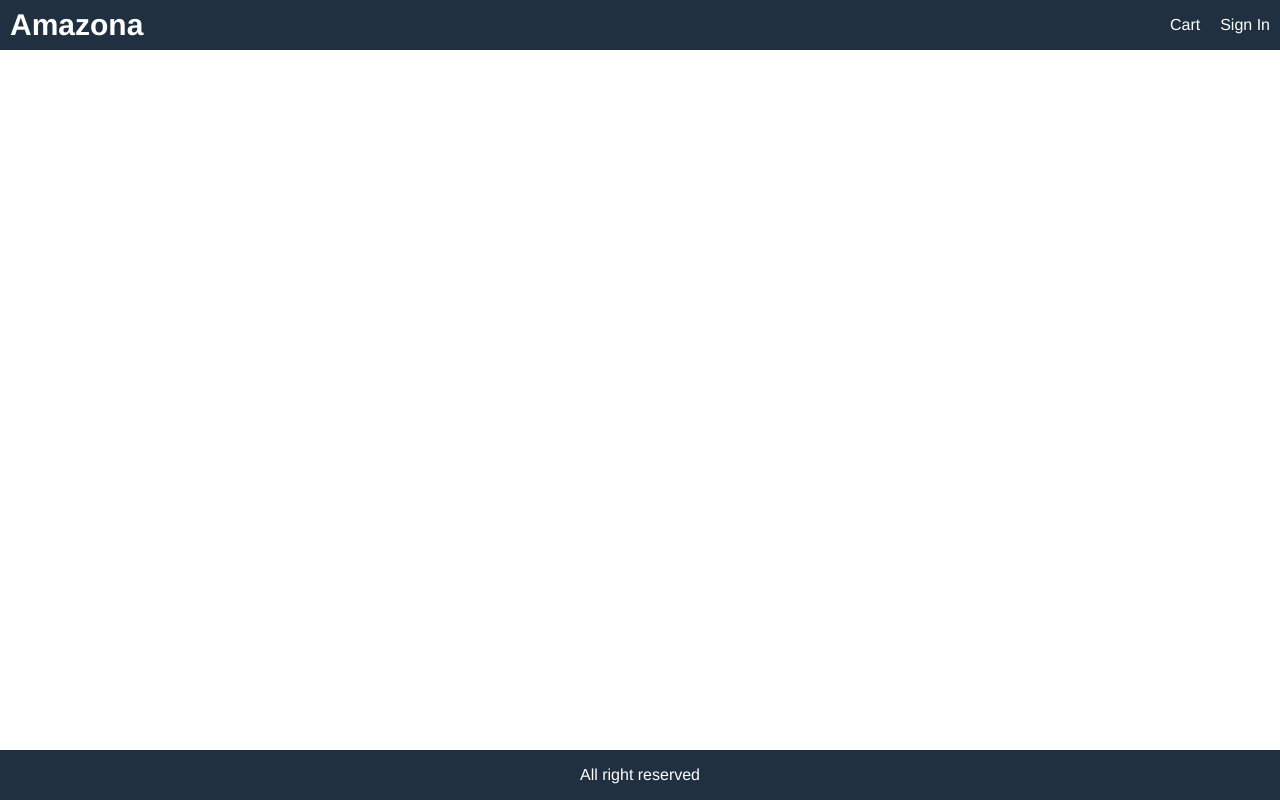
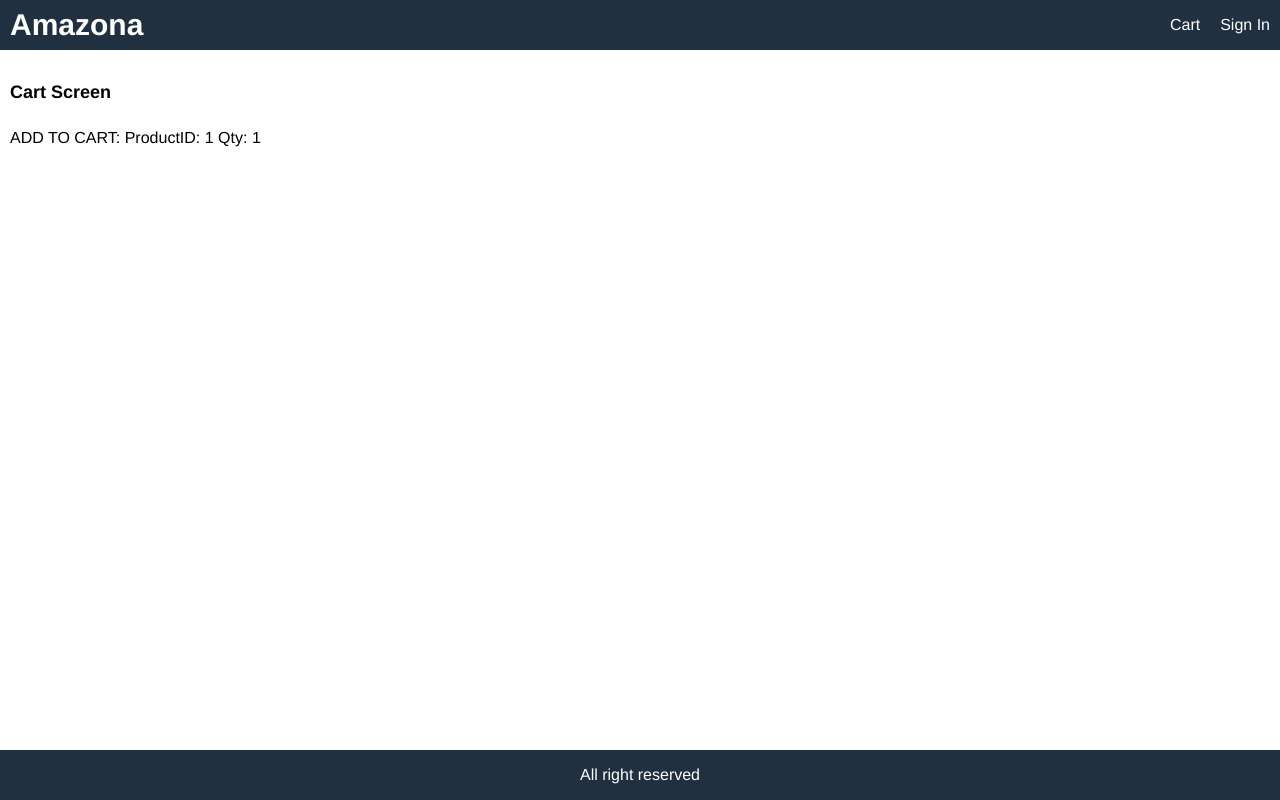
Before and after one commit to keldarch/amazona-app, a React (Create React App) app in the folder frontend/: page /cart/1 in a window 1280 px wide. Built offline with nearby package versions, Linux system fonts and the light colour scheme.

Commit message:
added cart screen component. It needs to be fleshed out.

```diff
--- a/frontend/src/App.js
+++ b/frontend/src/App.js
@@ -1,5 +1,6 @@
 import React from "react";
 import { BrowserRouter, Route } from "react-router-dom";
+import CartScreen from "./screens/CartScreen";
 import HomeScreen from "./screens/HomeScreen";
 import ProductScreen from "./screens/ProductScreen";
 
@@ -19,6 +20,7 @@
           </div>
         </header>
         <main>
+          <Route path="/cart/:id?" component={CartScreen}></Route>
           <Route path="/product/:id" component={ProductScreen}></Route>
           <Route path="/" component={HomeScreen} exact></Route>
         </main>
--- a/frontend/src/index.css
+++ b/frontend/src/index.css
@@ -64,6 +64,9 @@
 li {
   margin-top: 1rem;
 }
+input,
+select,
+textarea,
 button {
   padding: 1rem;
   border-radius: 0.5rem;
@@ -73,8 +76,14 @@
   -webkit-font-smoothing: antialiased;
   -moz-osx-font-smoothing: grayscale;
   background-color: #f8f8f8;
+}
+button {
   cursor: pointer;
 }
+
+input:hover,
+select:hover,
+textarea:hover,
 button:hover {
   border: 0.1rem #404040 solid;
 }
--- /dev/null
+++ b/frontend/src/screens/CartScreen.js
@@ -0,0 +1,14 @@
+import React from 'react'
+import {useLocation} from 'react-router-dom';
+
+export default function CartScreen(props) {
+    const productId = props.match.params.id;
+    const search = useLocation().search;
+    const qty = new URLSearchParams(search).get('qty') || 1;
+    return (
+        <div>
+            <h1>Cart Screen</h1>
+            <p>ADD TO CART: ProductID: {productId} Qty: {qty}</p>
+        </div>
+    )
+}
--- a/frontend/src/screens/ProductScreen.js
+++ b/frontend/src/screens/ProductScreen.js
@@ -1,4 +1,4 @@
-import React, { useEffect } from "react";
+import React, { useEffect, useState } from "react";
 import { useDispatch, useSelector } from "react-redux";
 import { Link } from "react-router-dom";
 import { detailsProduct } from "../actions/productActions";
@@ -9,12 +9,17 @@
 export default function ProductScreen(props) {
   const dispatch = useDispatch();
   const productId = props.match.params.id;
+  const [qty, setQty] = useState(1);
   const productDetails = useSelector((state) => state.productDetails);
   const { loading, error, product } = productDetails;
 
   useEffect(() => {
     dispatch(detailsProduct(productId));
   }, [dispatch, productId]);
+
+  const addToCartHandler = () => {
+    props.history.push(`/cart/${productId}?qty=${qty}`);
+  };
   return (
     <div>
       {loading ? (
@@ -71,9 +76,37 @@
                       </div>
                     </div>
                   </li>
-                  <li>
-                    <button className="primary block">Add to Cart</button>
-                  </li>
+                  {product.countInStock > 0 && (
+                    <>
+                      <li>
+                        <div className="row">
+                          <div>Qty</div>
+                          <div>
+                            <select
+                              value={qty}
+                              onChange={(e) => setQty(e.target.value)}
+                            >
+                              {[...Array(product.countInStock).keys()].map(
+                                (x) => (
+                                  <option key={x + 1} value={x + 1}>
+                                    {x + 1}
+                                  </option>
+                                )
+                              )}
+                            </select>
+                          </div>
+                        </div>
+                      </li>
+                      <li>
+                        <button
+                          onClick={addToCartHandler}
+                          className="primary block"
+                        >
+                          Add to Cart
+                        </button>
+                      </li>
+                    </>
+                  )}
                 </ul>
               </div>
             </div>
```
